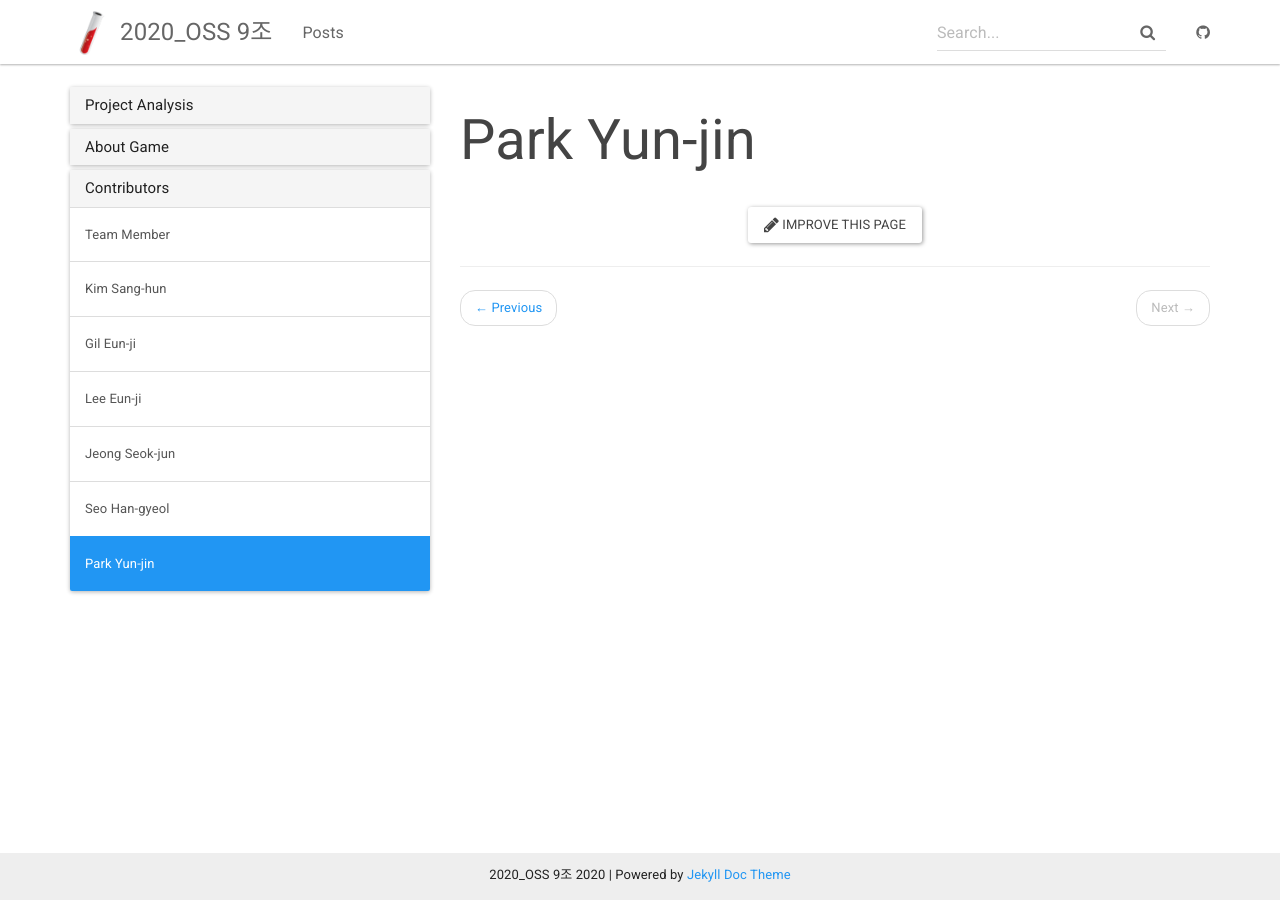
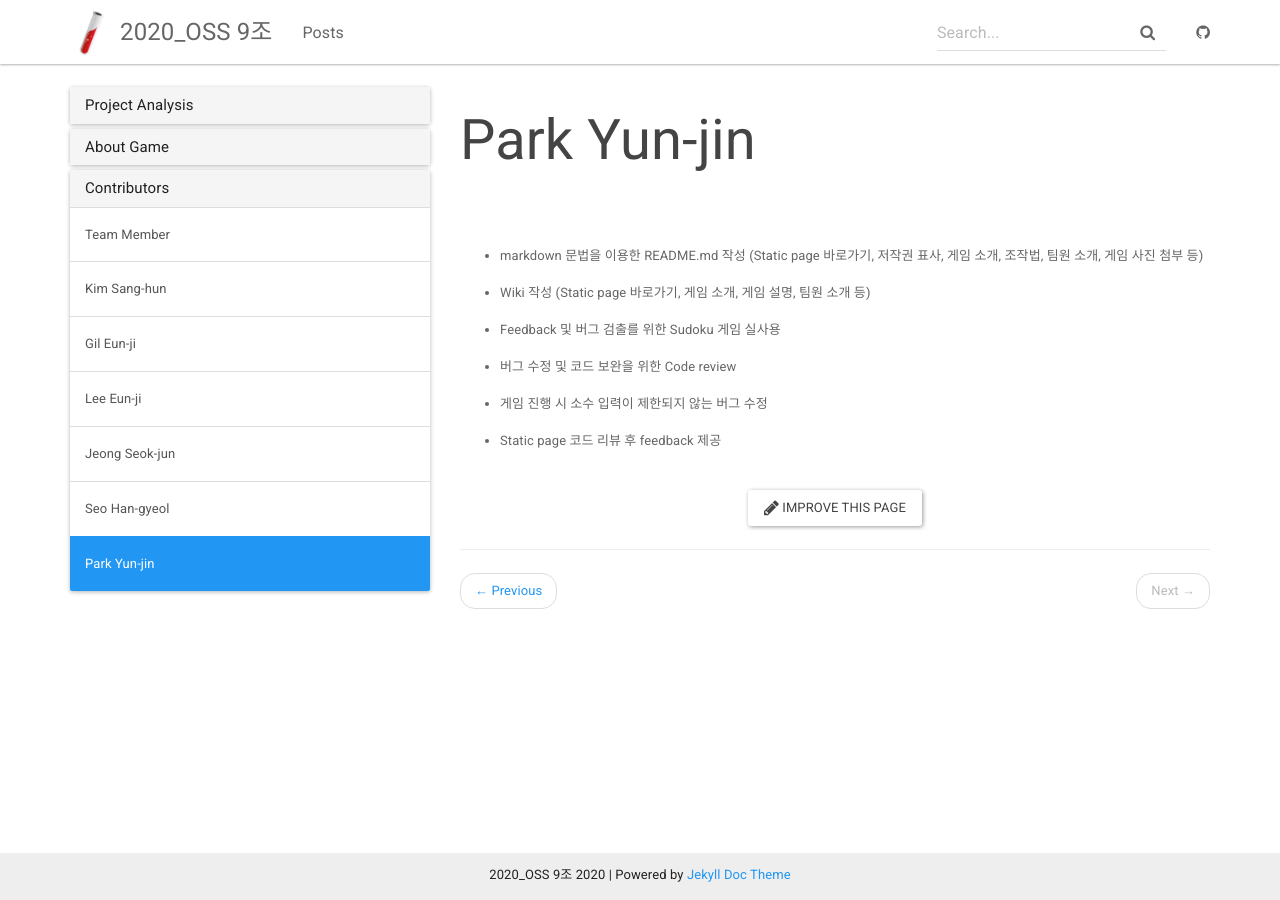
Before and after one commit to doolim98/2020-2-OSS-9, a Jekyll site: the page built from _docs/Teamrole/parkyunjin_role.md, in a window 1280 px wide. Built offline with Jekyll 4.4.1, drawn with Linux system fonts in a browser that asks for light colours.

Commit message:
Update parkyunjin_role.md
박윤진 역할 추가 했습니다.

```diff
--- a/_docs/Teamrole/parkyunjin_role.md
+++ b/_docs/Teamrole/parkyunjin_role.md
@@ -2,3 +2,15 @@
 title: Park Yun-jin
 permalink: /docs/parkyunjin_role/
 ---
+<br><br>
+- markdown 문법을 이용한 README.md 작성 (Static page 바로가기, 저작권 표사, 게임 소개, 조작법, 팀원 소개, 게임 사진 첨부 등)
+
+- Wiki 작성 (Static page 바로가기, 게임 소개, 게임 설명, 팀원 소개 등)
+
+- Feedback 및 버그 검출를 위한 Sudoku 게임 실사용
+
+- 버그 수정 및 코드 보완을 위한 Code review
+
+- 게임 진행 시 소수 입력이 제한되지 않는 버그 수정
+
+- Static page 코드 리뷰 후 feedback 제공
```
